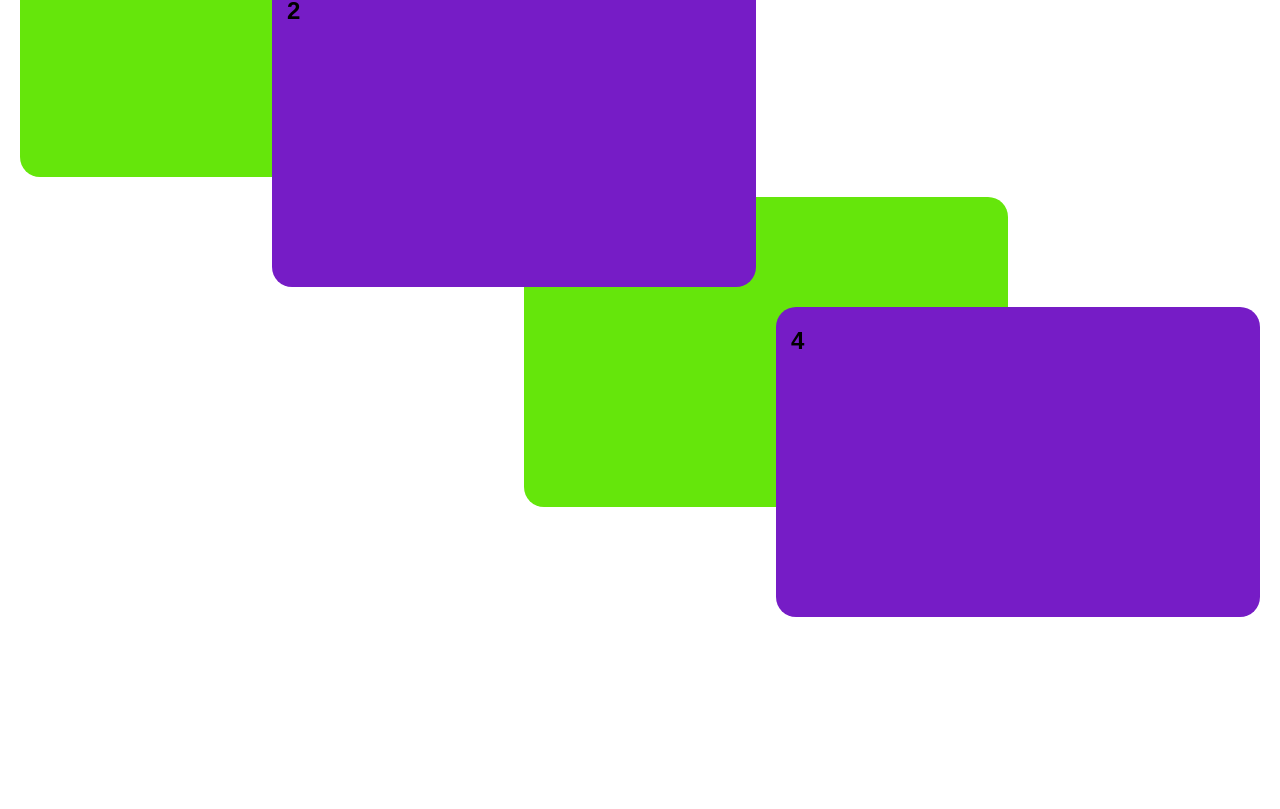
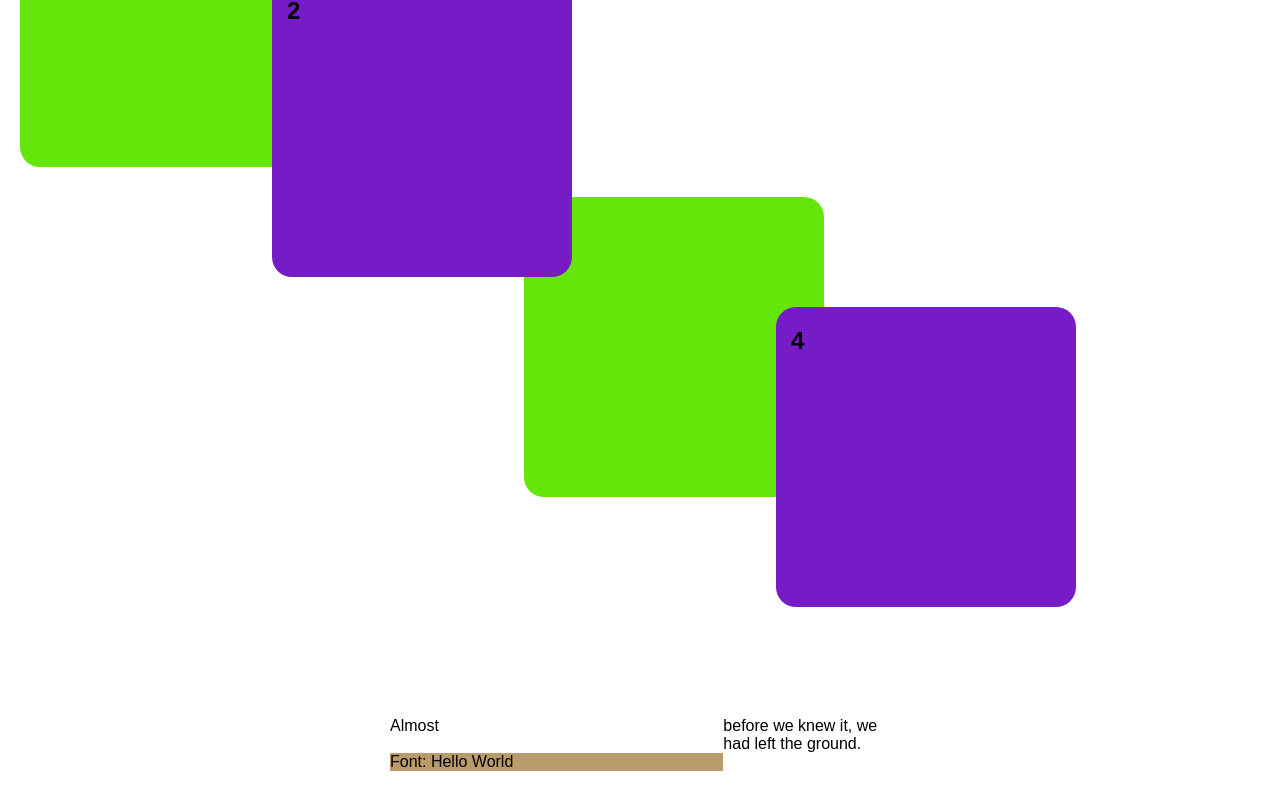
Before and after one commit to bdog72/css-grid-9, a React app: page / in a window 1280 px wide. Shown: the part 213-1022 px from the top of the page. Before the commit the page ends 850 px from the top, so only its background shows below. Built offline with nearby package versions, Linux system fonts and the light colour scheme.

Commit message:
grid example

```diff
--- a/src/components/App.js
+++ b/src/components/App.js
@@ -10,6 +10,10 @@ export default class App extends Component {
         <div><h2>3</h2></div>
         <div><h2>4</h2></div>
       </div>
+      <div className='grid1'>
+        <span>Almost</span> before we knew it, we had left the ground.
+        <div className='font'>Font: Hello World</div>
+      </div>
     </div>
   }
 }
--- a/src/styles/screen.scss
+++ b/src/styles/screen.scss
@@ -27,6 +27,8 @@ body {
   background-color: rgb(101, 230, 11);
   padding-left: 15px;
   border-radius: 20px;
+  max-width: 300px;
+  max-height: 300px;
 }
 
 .grid > div:nth-child(1) {
@@ -51,3 +53,15 @@ body {
   grid-row: 4 / 6;
   background-color: rgb(118, 28, 198);
 }
+
+.grid1 {
+  margin: 100px auto;
+  width: 500px;
+  font: 300%;
+  display: grid;
+  grid-template-columns: 2fr 1fr;
+}
+
+.grid1 div {
+  background-color: rgb(186, 155, 108);
+}
```
